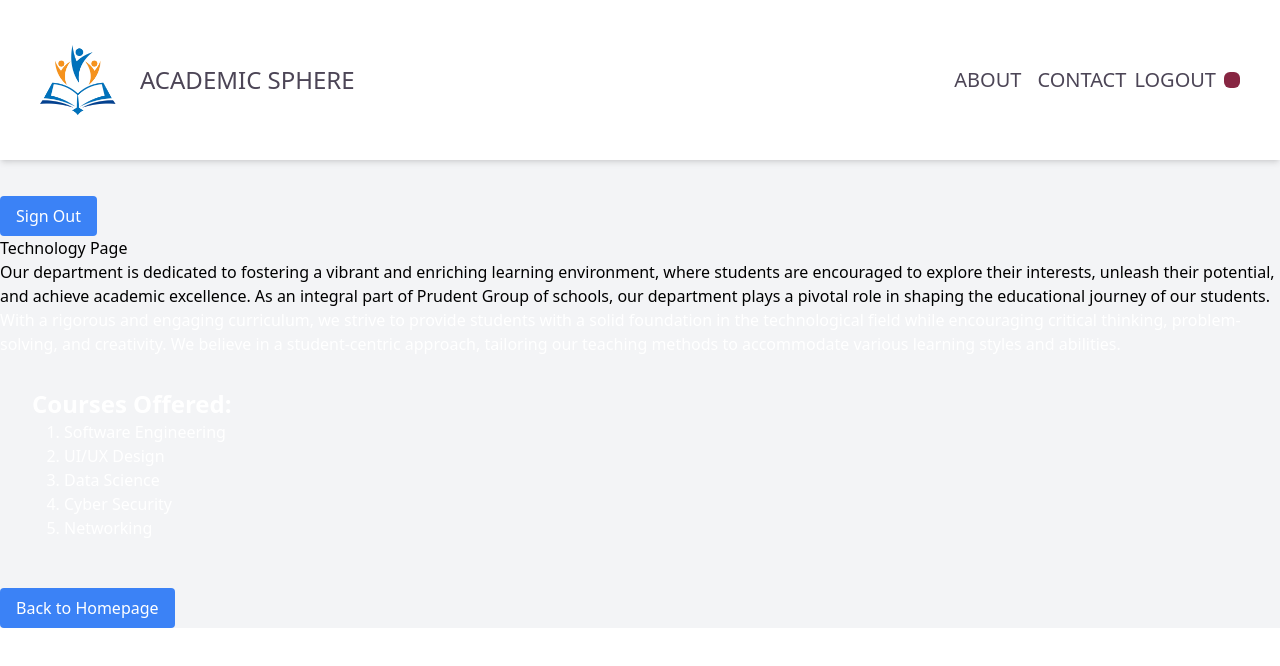
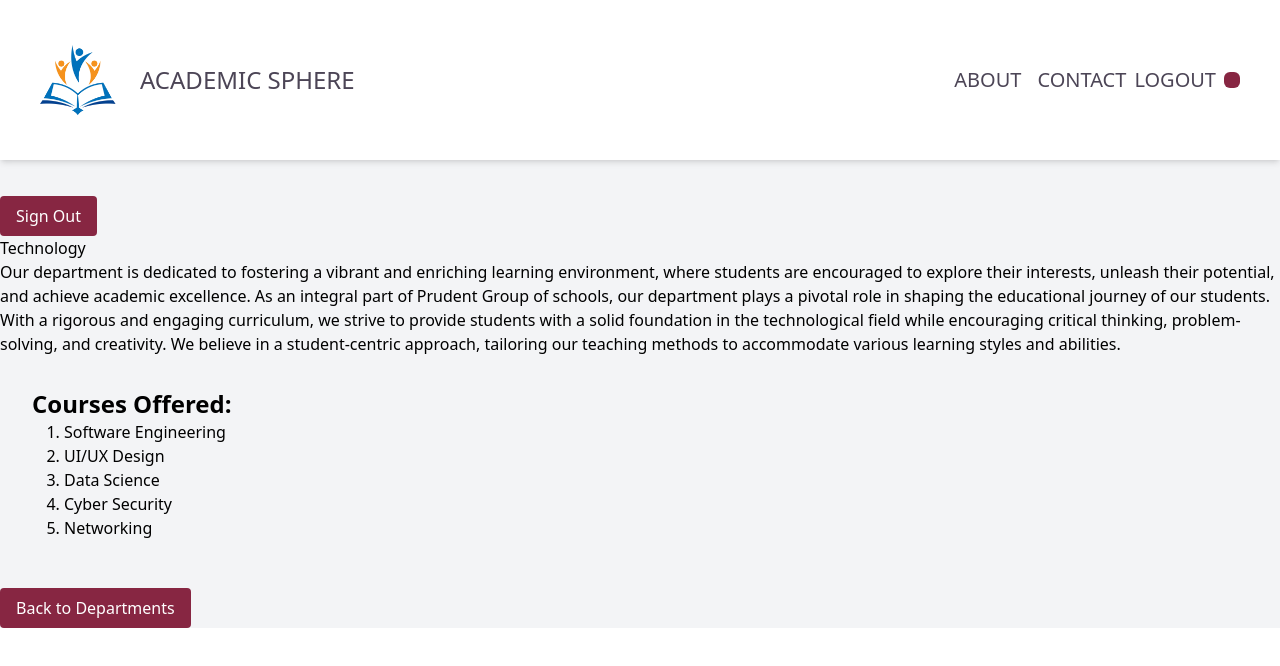
Before and after one commit to paul-nadola/Academic-Sphere-Capstone-project, a React (Vite) app in the folder client/: page /technology in a window 1280 px wide. Shown: the top 666 px of the page. Built offline with nearby package versions, Linux system fonts and the light colour scheme; no server answers.

Commit message:
Departments

```diff
--- a/client/src/components/Departments.jsx
+++ b/client/src/components/Departments.jsx
@@ -5,28 +5,11 @@ function Departments() {
   return (
     <>
     <div className="flex justify-evenly">
-            <button className='mt-4'>
-            <Link
-              to="/departments"
-              className="block bg-blue-500 text-white py-2 px-4 rounded hover:bg-blue-600 transition duration-300 text-center"
-            >
-              Departments
-            </Link>
-            </button>
-
-            <button className='mt-4'>
-            <Link
-              to="/parents"
-              className="block bg-blue-500 text-white py-2 px-4 rounded hover:bg-blue-600 transition duration-300 text-center"
-            >
-              Parent Page
-            </Link>
-            </button>
 
             <button className='mt-4'>
             <Link
               to="/about"
-              className="block bg-blue-500 text-white py-2 px-4 rounded hover:bg-blue-600 transition duration-300 text-center"
+              className="block bg-pri2 text-white py-2 px-4 rounded hover:bg-pri1 transition duration-300 w-full text-center"
             >
               About
             </Link>
@@ -35,7 +18,7 @@ function Departments() {
             <button className="mt-4">
             <Link
               to="/signin"
-              className="block bg-blue-500 text-white py-2 px-4 rounded hover:bg-blue-600 transition duration-300 w-full text-center"
+              className="block bg-pri2 text-white py-2 px-4 rounded hover:bg-pri1 transition duration-300 w-full text-center"
             >
               Sign Out
             </Link>
@@ -46,6 +29,7 @@ function Departments() {
         backgroundSize: 'cover',
         backgroundPosition: 'center',
       }}>
+        <hr/>
       <div className='h-70vh w-90vw flex flex-col items-center'>
       <h1 className="text-4xl font-bold">Departments</h1>
       <p>
@@ -56,7 +40,7 @@ function Departments() {
           <button className="mt-4">
             <Link
               to="/technology"
-              className="block bg-blue-500 text-white py-2 px-4 rounded hover:bg-blue-600 transition duration-300 w-full text-center"
+              className="block bg-pri1 text-white py-2 px-4 rounded hover:bg-pri2 transition duration-300 w-full text-center"
             >
               TECHNOLOGY
             </Link>
@@ -66,7 +50,7 @@ function Departments() {
           <button className="mt-4">
             <Link
               to="/social-sciences"
-              className="block bg-blue-500 text-white py-2 px-4 rounded hover:bg-blue-600 transition duration-300 w-full text-center"
+              className="block bg-pri1 text-white py-2 px-4 rounded hover:bg-pri2 transition duration-300 w-full text-center"
             >
               SOCIAL SCIENCES
             </Link>
@@ -76,7 +60,7 @@ function Departments() {
           <button className="mt-4">
             <Link
               to="/engineering"
-              className="block bg-blue-500 text-white py-2 px-4 rounded hover:bg-blue-600 transition duration-300 w-full text-center"
+              className="block bg-pri1 text-white py-2 px-4 rounded hover:bg-pri2 transition duration-300 w-full text-center"
             >
               ENGINEERING
             </Link>
--- a/client/src/components/Engineering.jsx
+++ b/client/src/components/Engineering.jsx
@@ -4,21 +4,14 @@ import { Link } from 'react-router-dom';
 function Engineering() {
   return (
     <div>
-        <button className="mt-4">
-            <Link
-              to="/signin"
-              className="block bg-blue-500 text-white py-2 px-4 rounded hover:bg-blue-600 transition duration-300 w-full text-center"
-            >
-              Sign Out
-            </Link>
-          </button>
-        <h1>Engineering Page</h1>
+
+          <h1 className="text-2xl font-bold" style={{ color: 'black' }}>Engineering</h1>
         <section>
         <p>Our department is not only focused on academic excellence but also on holistic development. We offer a range of extracurricular activities, clubs, and research opportunities, allowing students to apply their knowledge beyond the classroom and explore their passions.</p>
         <p>Through collaborative projects, real-world applications, and community engagement, we aim to equip our students with the skills and knowledge necessary to thrive in a dynamic and interconnected world. We encourage a culture of curiosity, inquiry, and intellectual growth, inspiring students to reach their highest potential.</p>
         </section>
         <section>
-            <h2>Courses Offered:</h2>
+        <h2 className="text-2xl font-bold" style={{ color: 'black' }}>Courses Offered:</h2>
             <ol>
                 <li>Electrical and electronic engineering</li>
                 <li>Civil engineering</li>
@@ -27,7 +20,15 @@ function Engineering() {
                 <li>Architectural science</li>
             </ol>
         </section>
-
+        <hr/>
+        <button className="mt-4">
+            <Link
+              to="/departments"
+              className="block bg-pri2 text-white py-2 px-4 rounded hover:bg-pri1 transition duration-300 w-full text-center"
+            >
+              Back to Departments
+            </Link>
+          </button>
     </div>
   );
 }
--- a/client/src/components/SocialSciences.jsx
+++ b/client/src/components/SocialSciences.jsx
@@ -8,7 +8,7 @@ function SocialSciences() {
         <button className="mt-4">
           <Link
             to="/departments"
-            className="block bg-blue-500 text-white py-2 px-4 rounded hover:bg-blue-600 transition duration-300 text-center"
+            className="block bg-pri2 text-white py-2 px-4 rounded hover:bg-pri1 transition duration-300 w-full text-center"
           >
             Back To Departments
           </Link>
@@ -16,17 +16,8 @@ function SocialSciences() {
 
         <button className="mt-4">
           <Link
-            to="/parents"
-            className="block bg-blue-500 text-white py-2 px-4 rounded hover:bg-blue-600 transition duration-300 text-center"
-          >
-            Parent Page
-          </Link>
-        </button>
-
-        <button className="mt-4">
-          <Link
             to="/about"
-            className="block bg-blue-500 text-white py-2 px-4 rounded hover:bg-blue-600 transition duration-300 text-center"
+            className="block bg-pri2 text-white py-2 px-4 rounded hover:bg-pri1 transition duration-300 w-full text-center"
           >
             About
           </Link>
@@ -35,18 +26,18 @@ function SocialSciences() {
         <button className="mt-4">
           <Link
             to="/signin"
-            className="block bg-blue-500 text-white py-2 px-4 rounded hover:bg-blue-600 transition duration-300 w-full text-center"
+            className="block bg-pri2 text-white py-2 px-4 rounded hover:bg-pri1 transition duration-300 w-full text-center"
           >
             Sign Out
           </Link>
         </button>
       </div>
-      <h1 className="text-4xl mx-10 font-bold mt-4">Social Sciences Page</h1>
+      <h1 className="text-4xl mx-10 font-bold mt-4">Social Sciences</h1>
       <section className="p-4 my-4">
-        <p className="mx-10 leading-10 font-bold">
+        <p className="mx-10 leading-10 ">
           At the heart of our department lies a diverse range of disciplines, each contributing unique perspectives to our exploration of the human experience. From sociology to anthropology, psychology to political science, economics to geography, our comprehensive curriculum encompasses a wide array of subjects that provide a holistic understanding of human societies.
         </p>
-        <p className="mx-10 leading-10 font-bold">
+        <p className="mx-10 leading-10 ">
           Our team of dedicated and passionate educators are at the forefront of their respective fields, bringing a wealth of expertise and research experience to the classroom. They are committed to nurturing the intellectual growth of our students, guiding them on a journey of discovery and introspection.
         </p>
       </section>
--- a/client/src/components/Technology.jsx
+++ b/client/src/components/Technology.jsx
@@ -7,26 +7,26 @@ function Technology() {
         <button className="mt-4">
             <Link
               to="/signin"
-              className="block bg-blue-500 text-white py-2 px-4 rounded hover:bg-blue-600 transition duration-300 w-full text-center"
+              className="block bg-pri2 text-white py-2 px-4 rounded hover:bg-pri1 transition duration-300 w-full text-center"
             >
               Sign Out
             </Link>
           </button>
         <section>
-        <h1>Technology Page</h1>
+        <h1>Technology</h1>
         <p>Our department is dedicated to fostering a vibrant and enriching learning environment, where students are encouraged to explore their interests, unleash their potential, and achieve academic excellence. As an integral part of Prudent Group of schools, our department plays a pivotal role in shaping the educational journey of our students.</p>
 
-        <p style={{ color: 'white' }}>
+        <p >
           With a rigorous and engaging curriculum, we strive to provide students with a solid foundation in the technological field while encouraging
           critical thinking, problem-solving, and creativity. We believe in a student-centric approach, tailoring our teaching methods to accommodate various
           learning styles and abilities.
         </p>
       </section>
       <section className="p-8">
-        <h2 className="text-2xl font-bold" style={{ color: 'white' }}>
+        <h2 className="text-2xl font-bold" style={{ color: 'black' }}>
           Courses Offered:
         </h2>
-        <ol className="list-decimal ml-8" style={{ color: 'white' }}>
+        <ol className="list-decimal ml-8" style={{ color: 'black' }}>
           <li>Software Engineering</li>
           <li>UI/UX Design</li>
           <li>Data Science</li>
@@ -36,10 +36,9 @@ function Technology() {
       </section>
       <button className="mt-4">
         <Link
-          to="/"
-          className="block bg-blue-500 text-white py-2 px-4 rounded hover:bg-blue-600 transition duration-300 w-full text-center"
-        >
-          Back to Homepage
+          to="/departments"
+          className="block bg-pri2 text-white py-2 px-4 rounded hover:bg-pri1 transition duration-300 w-full text-center">
+          Back to Departments
         </Link>
       </button>
     </div>
```
